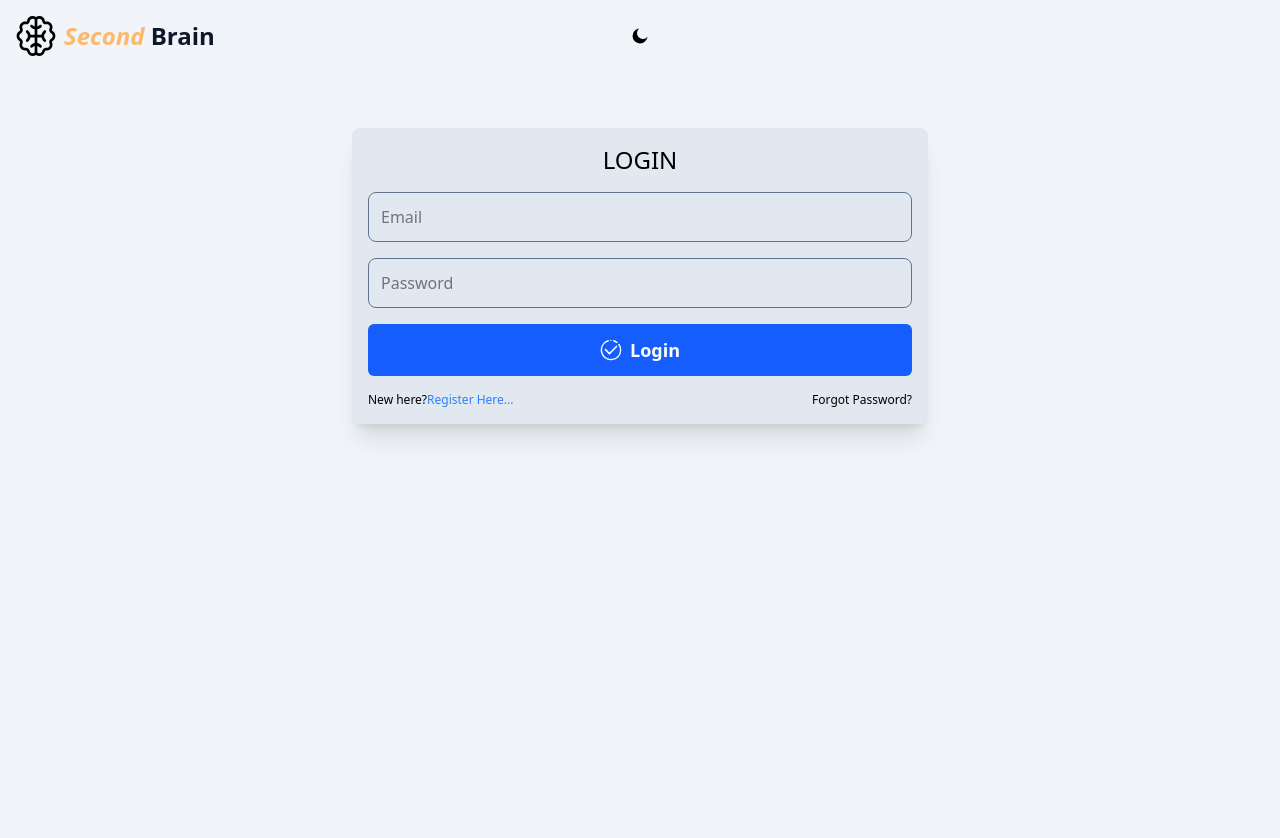
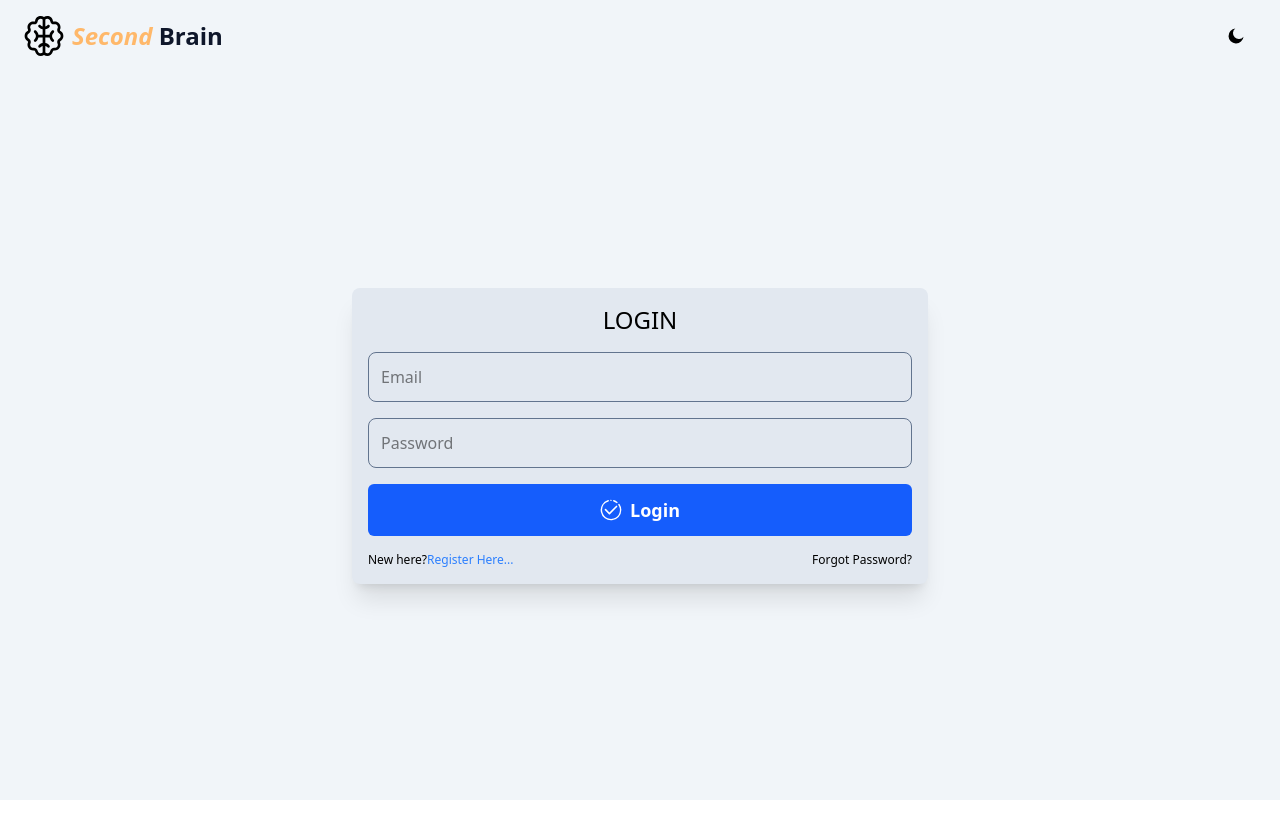
Before and after one commit to SMGhulam29091993/Second-Brain-Frontend, a React (Vite) app: page / in a window 1280 px wide. Shown: the top 838 px of the page. After the commit the page ends 800 px from the top, so only its background shows below. Built offline with nearby package versions, Linux system fonts and the light colour scheme.

Commit message:
fix : updated the login layout format

```diff
--- a/src/component/ui/loginLayout.tsx
+++ b/src/component/ui/loginLayout.tsx
@@ -17,41 +17,38 @@ export function LoginLayout<T extends object>(WrappedComponent: ComponentType<T>
             }
         }, []);
 
-        // Change theme and set it in local storage
-        // This function is called when the user clicks on the theme toggle button
         const changeTheme = () => {
             const html = document.querySelector('html');
             if (!html) return;
             const isDark = html.classList.toggle('dark');
             localStorage.setItem('theme', isDark ? 'dark' : 'light');
         };
+
         return (
-            <>
-                <div className="flex flex-col bg-slate-200 dark:bg-slate-800 w-full">
-                    <header className="flex items-center justify-between p-4 text-white bg-slate-100 shadow-2xl dark:bg-slate-600">
-                        <div className="flex items-center gap-2 dark:text-slate-100">
+            <div className="h-screen flex flex-col bg-slate-200 dark:bg-slate-800">
+                <header className="flex items-center justify-between px-6 py-4 bg-slate-100 shadow-md dark:bg-slate-600">
+                    <div className="flex items-center gap-2">
                         <BrainIcon />
-                            <h2 className="md:text-2xl font-bold text-slate-900 dark:text-slate-100">
+                        <h2 className="text-xl md:text-2xl font-bold text-slate-900 dark:text-slate-100">
                             <span className="text-orange-300 italic">Second</span> Brain
                         </h2>
                     </div>
-                        <div
+                    <button
                         onClick={changeTheme}
-                            className="flex items-center gap-2 absolute left-1/2 transform -translate-x-1/2 cursor-pointer"
+                        className="flex items-center justify-center w-10 h-10 rounded-full hover:bg-slate-200 dark:hover:bg-slate-700 transition-colors"
                     >
-                            <div className="hidden dark:block relative">
+                        <div className="hidden dark:block">
                             <SunIcon />
                         </div>
-                            <div className="block dark:hidden relative">
+                        <div className="block dark:hidden">
                             <MoonIcon />
                         </div>
-                        </div>
+                    </button>
                 </header>
-                    <main className="dark:bg-black h-screen bg-slate-100 flex flex-col items-center">
+                <main className="flex-1 bg-slate-100 dark:bg-black flex items-center justify-center overflow-hidden">
                     <WrappedComponent {...props} />
                 </main>
             </div>
-            </>
         );
     };
 }
```
Lines whose indentation alone changed are shown as unchanged.
